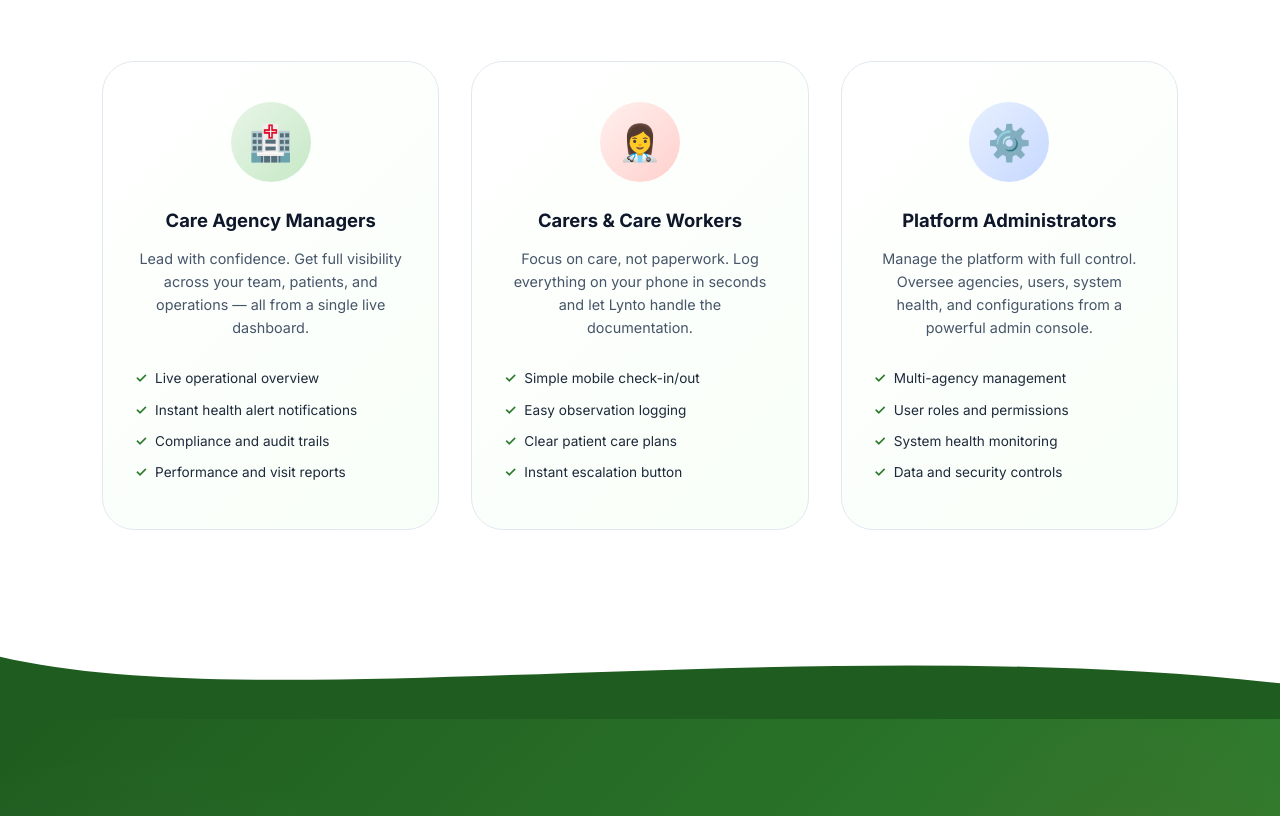
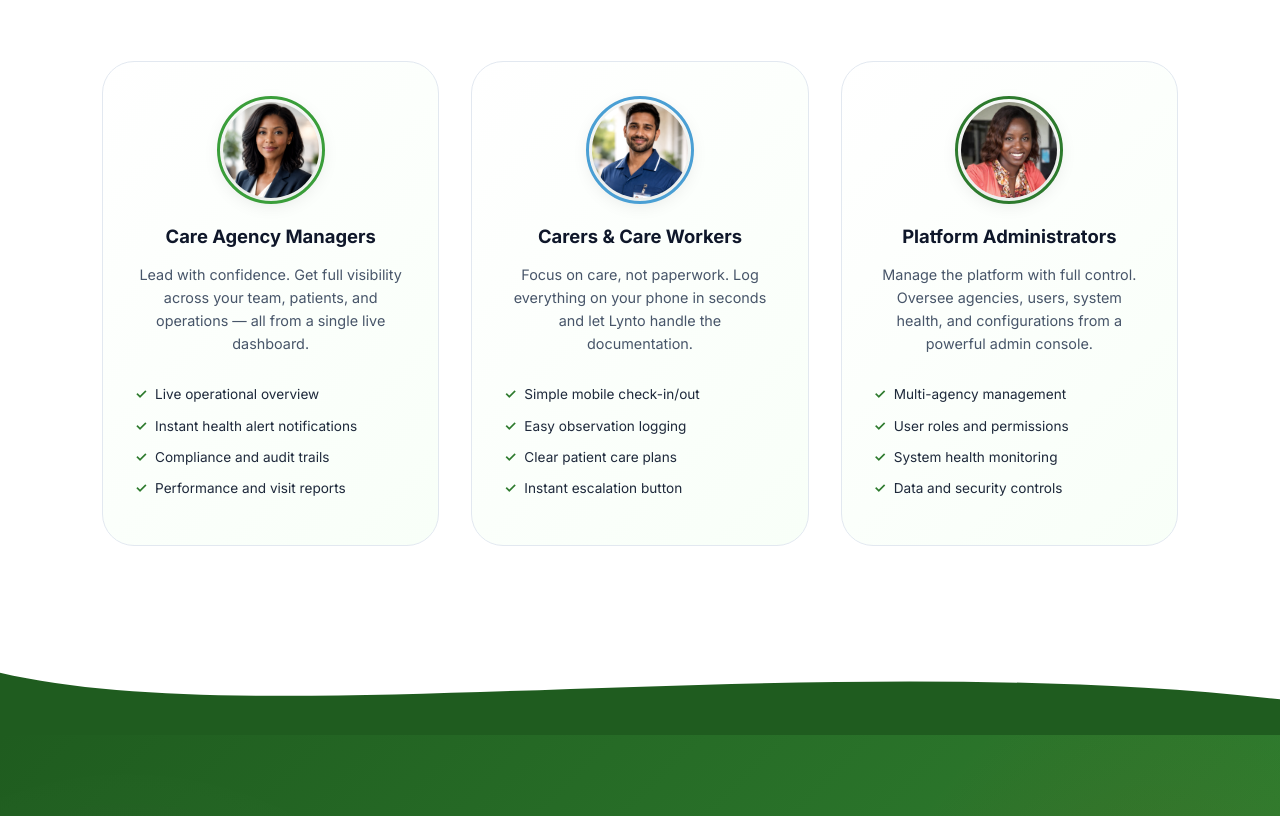
Before and after one commit to Adaeze-Tochukwu/LYNTO-Website, a plain HTML site: page index.html in a window 1280 px wide. Shown: the part 6148-6964 px from the top of the page. Drawn offline with nearby package versions, Linux system fonts and the light colour scheme.

Commit message:
Add persona photos to For Who section with unified visual treatment
Replaces emoji avatars with real headshots. Uniform CSS filter (brightness/contrast/saturation) normalises colour grade across all three photos. Consistent square crop, per-card accent ring, and hover zoom.

Co-Authored-By: Claude Sonnet 4.6 <noreply@anthropic.com>

```diff
--- a/index.html
+++ b/index.html
@@ -786,19 +786,34 @@
 
     .who-card:hover::after { transform: scaleX(1); }
 
-    .who-avatar {
-      width: 80px; height: 80px;
+    .who-photo-wrap {
+      width: 96px;
+      height: 96px;
       border-radius: 50%;
-      display: flex;
-      align-items: center;
-      justify-content: center;
-      font-size: 2.2rem;
       margin: 0 auto 1.5rem;
-    }
-
-    .who-card:nth-child(1) .who-avatar { background: linear-gradient(135deg, #e8f5e8, #c6e8c6); }
-    .who-card:nth-child(2) .who-avatar { background: linear-gradient(135deg, #fff0ee, #ffd0cc); }
-    .who-card:nth-child(3) .who-avatar { background: linear-gradient(135deg, #e8f0ff, #c6d8ff); }
+      overflow: hidden;
+      position: relative;
+      box-shadow: 0 4px 20px rgba(0,0,0,0.12);
+      flex-shrink: 0;
+    }
+
+    .who-photo-wrap img {
+      width: 100%;
+      height: 100%;
+      object-fit: cover;
+      object-position: center top;
+      display: block;
+      /* Unified colour grade: normalise warmth, slightly boost contrast */
+      filter: brightness(1.03) contrast(1.05) saturate(0.90);
+      transition: transform 0.4s ease;
+    }
+
+    .who-card:hover .who-photo-wrap img { transform: scale(1.06); }
+
+    /* Per-card accent ring matching brand colours */
+    .who-card:nth-child(1) .who-photo-wrap { outline: 3px solid var(--green-light); outline-offset: 3px; }
+    .who-card:nth-child(2) .who-photo-wrap { outline: 3px solid #4a9fd4;           outline-offset: 3px; }
+    .who-card:nth-child(3) .who-photo-wrap { outline: 3px solid var(--green);       outline-offset: 3px; }
 
     .who-card h3 {
       font-size: 1.15rem;
@@ -1467,7 +1482,9 @@
 
       <div class="who-grid">
         <div class="who-card" data-aos="fade-up" data-aos-delay="100">
-          <div class="who-avatar">🏥</div>
+          <div class="who-photo-wrap">
+            <img src="persona-manager.png" alt="Care Agency Manager" />
+          </div>
           <h3>Care Agency Managers</h3>
           <p>Lead with confidence. Get full visibility across your team, patients, and operations — all from a single live dashboard.</p>
           <ul class="who-perks">
@@ -1479,7 +1496,9 @@
         </div>
 
         <div class="who-card" data-aos="fade-up" data-aos-delay="200">
-          <div class="who-avatar">👩‍⚕️</div>
+          <div class="who-photo-wrap">
+            <img src="persona-carer.png" alt="Carer & Care Worker" />
+          </div>
           <h3>Carers & Care Workers</h3>
           <p>Focus on care, not paperwork. Log everything on your phone in seconds and let Lynto handle the documentation.</p>
           <ul class="who-perks">
@@ -1491,7 +1510,9 @@
         </div>
 
         <div class="who-card" data-aos="fade-up" data-aos-delay="300">
-          <div class="who-avatar">⚙️</div>
+          <div class="who-photo-wrap">
+            <img src="persona-admin.png" alt="Platform Administrator" />
+          </div>
           <h3>Platform Administrators</h3>
           <p>Manage the platform with full control. Oversee agencies, users, system health, and configurations from a powerful admin console.</p>
           <ul class="who-perks">
```
Also changed, not shown: persona-admin.png (added), persona-carer.png (added), persona-manager.png (added).
